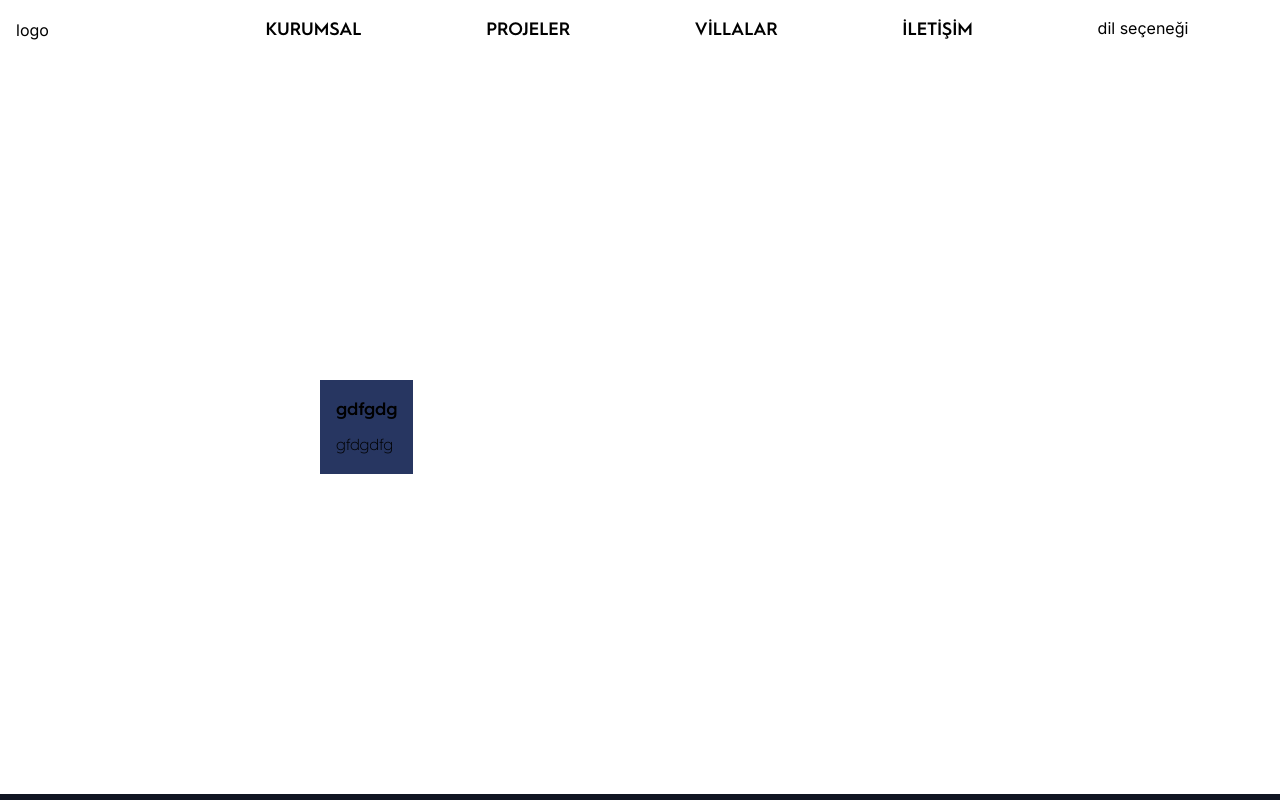
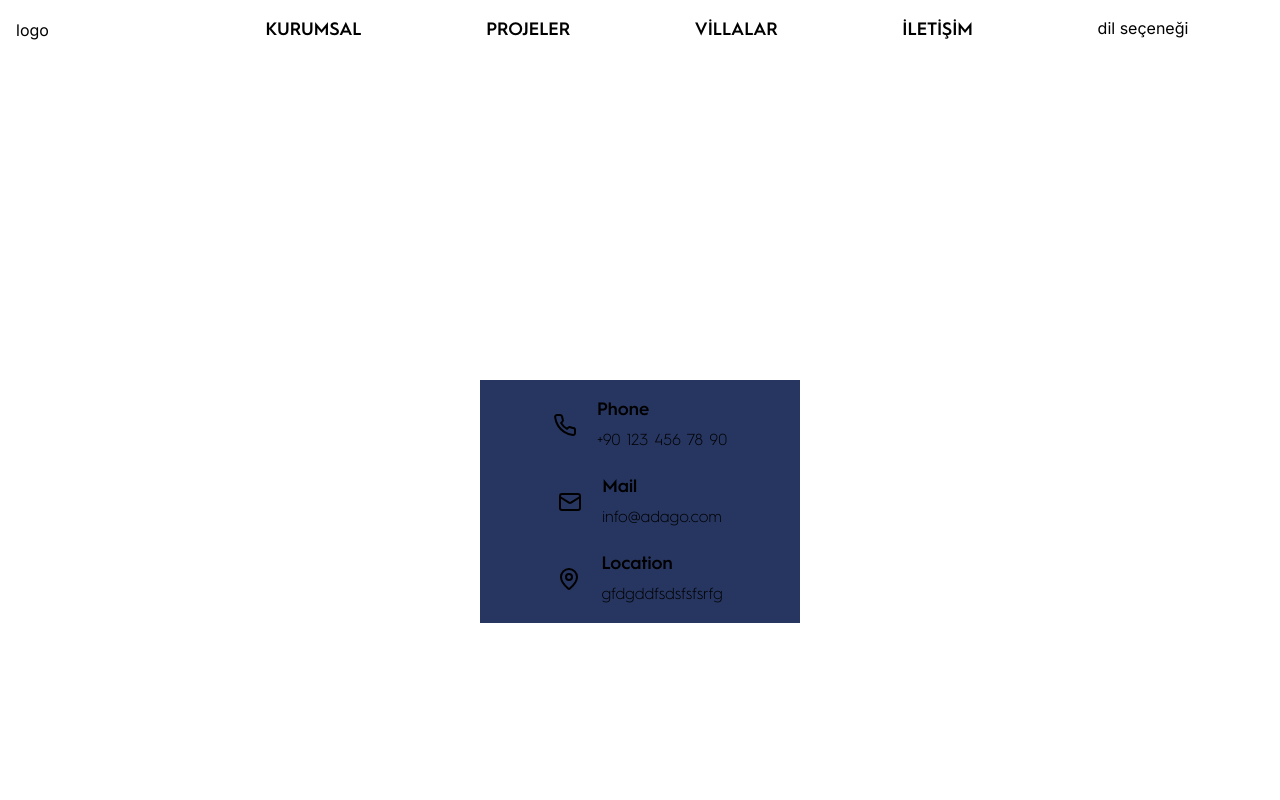
Before and after one commit to EceOwl20/adago, a Next.js app: page / in a window 1280 px wide. Shown: the top 800 px of the page. Built offline with nearby package versions, Linux system fonts and the light colour scheme.

Commit message:
contact us added

```diff
--- a/app/component/common/contactus.jsx
+++ b/app/component/common/contactus.jsx
@@ -1,12 +1,32 @@
-import React from 'react'
+import React from 'react';
+import { LuPhone } from "react-icons/lu";
+import { LuMail } from "react-icons/lu";
+import { LuMapPin } from "react-icons/lu";
 
 const Contactus = () => {
   return (
-    <div className='flex bg-royalBlue'>
-        <div className='flex flex-col gap-[20px] p-4 font-hurme'>
-            <div className='flex flex-col gap-[10px] '>
-                <text className='text-lg font-semibold'>gdfgdg</text>
-                <span className='text-base font-light'>gfdgdfg</span>
+    <div className='flex  w-full items-center justify-center'>
+        <div className='flex flex-col gap-[20px] p-4 font-hurme w-1/2 bg-royalBlue items-center justify-center'>
+            <div className='flex gap-[20px] items-center justify-center'>
+                <LuPhone size={24}/>
+                <div className='flex flex-col gap-[5px]'>
+                <text className='text-lg font-semibold'>Phone</text>
+                <span className='text-base font-light'>+90 123 456 78 90</span>
+                </div>
+            </div>
+            <div className='flex gap-[20px] items-center justify-center'>
+                <LuMail size={24}/>
+                <div className='flex flex-col gap-[5px]'>
+                <text className='text-lg font-semibold'>Mail</text>
+                <span className='text-base font-light'>info@adago.com</span>
+                </div>
+            </div>
+            <div className='flex gap-[20px] items-center justify-center '>
+                <LuMapPin size={24}/>
+                <div className='flex flex-col gap-[5px]'>
+                <text className='text-lg font-semibold'>Location</text>
+                <span className='text-base font-light'>gfdgddfsdsfsfsrfg</span>
+                </div>
             </div>
         </div>
     </div>
```
Also changed, not shown: package.json (+5 -4 lines), 1 other file (tests, documents, lock files or other folders).
